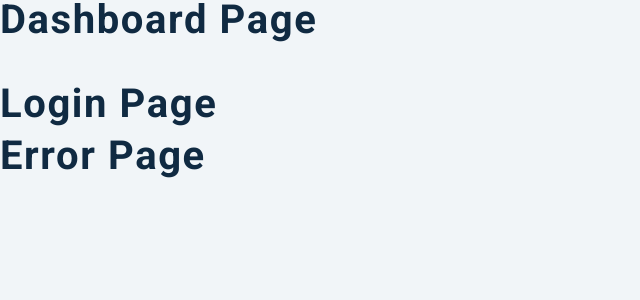
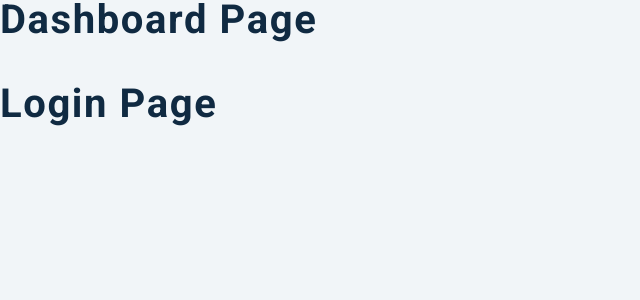
Before and after one commit to eternale88/React-Github-User-Search-Charts, a React (Create React App) app: page / in a window 1280 px wide. Shown: the top 300 px of the page, without its empty margins (0-640 px from the left). Built offline with nearby package versions, Linux system fonts and the light colour scheme.

Commit message:
initial routing

```diff
--- a/src/App.js
+++ b/src/App.js
@@ -4,11 +4,15 @@ import { BrowserRouter as Router, Switch, Route } from 'react-router-dom';
 
 function App() {
   return (
-    <div>
-      <Dashboard></Dashboard>
-      <Login />
-      <Error />
-    </div>
+    <Router>
+      <Route exact path="/">
+        <Dashboard></Dashboard>
+      </Route>
+      <Route>
+        <Login path="/login" />
+      </Route>
+      {/*<Error />*/}
+    </Router>
   );
 }
 
```
